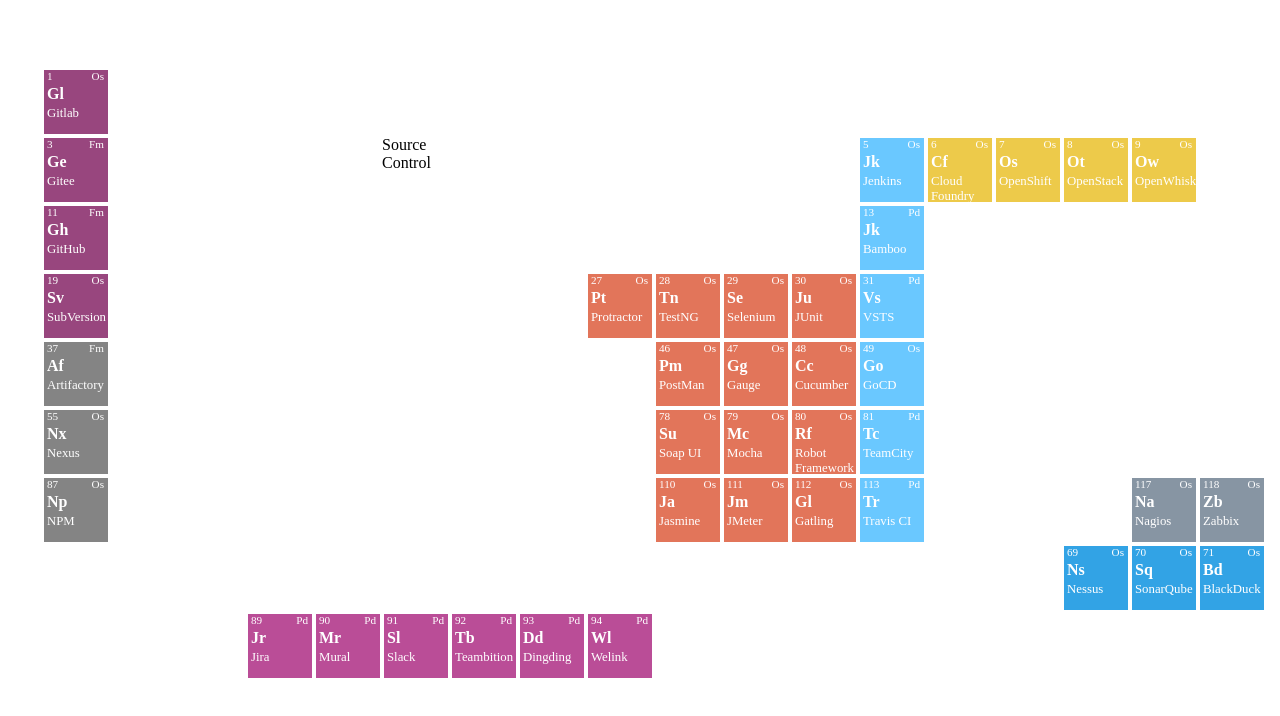
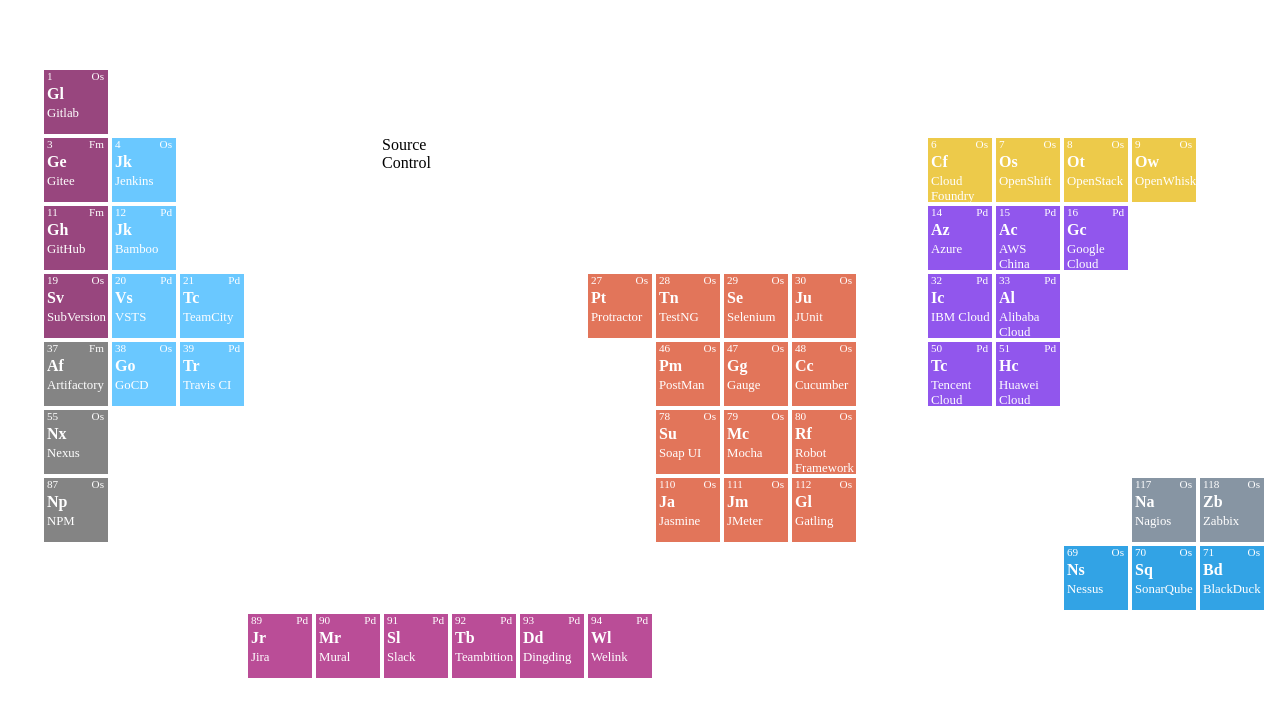
Before and after one commit to phodal/ledge, an Angular app: page /home in a window 1280 px wide. Shown: the top 716 px of the page. Built offline with nearby package versions, Linux system fonts and the light colour scheme.

Commit message:
feat: add more content

```diff
--- a/src/app/_variables.scss
+++ b/src/app/_variables.scss
@@ -38,7 +38,8 @@
 .releaseOrchestration  { background:#06803c; } /* RELEASE ORCHESTRATION */
 .security { background:#008ddf; } /* SECURITY */
 .testing { background:#dc5332; } /* TESTING */
-.cloud  { background:#e9bd1e; } /* CLOUD */
+.openCloud  { background:#e9bd1e; } /* CLOUD */
+.publicCloud  { background: #762ce9; } /* CLOUD */
 .collaboration  { background:#aa217e; } /* COLLAB */
 .config  { background:#005d92; } /* CONFIG */
 .apiops  { background:#bc580a; } /* AI OPS */
--- a/src/assets/periodic-table.json
+++ b/src/assets/periodic-table.json
@@ -52,42 +52,42 @@
   {
     "name": "Jenkins",
     "category": "ci",
-    "number": 5,
+    "number": 4,
     "pay": "Os",
     "symbol": "Jk"
   },
   {
     "name": "Bamboo",
     "category": "ci",
-    "number": 13,
+    "number": 12,
     "pay": "Pd",
     "symbol": "Jk"
   },
   {
     "name": "VSTS",
     "category": "ci",
-    "number": 31,
+    "number": 20,
     "pay": "Pd",
     "symbol": "Vs"
   },
   {
     "name": "GoCD",
     "category": "ci",
-    "number": 49,
+    "number": 38,
     "pay": "Os",
     "symbol": "Go"
   },
   {
     "name": "TeamCity",
     "category": "ci",
-    "number": 81,
+    "number": 21,
     "pay": "Pd",
     "symbol": "Tc"
   },
   {
     "name": "Travis CI",
     "category": "ci",
-    "number": 113,
+    "number": 39,
     "pay": "Pd",
     "symbol": "Tr"
   },
@@ -224,31 +224,81 @@
 
   {
     "name": "Cloud Foundry",
-    "category": "cloud",
+    "category": "openCloud",
     "number": 6,
     "pay": "Os",
     "symbol": "Cf"
   },
   {
     "name": "OpenShift",
-    "category": "cloud",
+    "category": "openCloud",
     "number": 7,
     "pay": "Os",
     "symbol": "Os"
   },
   {
     "name": "OpenStack",
-    "category": "cloud",
+    "category": "openCloud",
     "number": 8,
     "pay": "Os",
     "symbol": "Ot"
   },
   {
     "name": "OpenWhisk",
-    "category": "cloud",
+    "category": "openCloud",
     "number": 9,
     "pay": "Os",
     "symbol": "Ow"
+  },
+
+  {
+    "name": "Azure",
+    "category": "publicCloud",
+    "number": 14,
+    "pay": "Pd",
+    "symbol": "Az"
+  },
+  {
+    "name": "AWS China",
+    "category": "publicCloud",
+    "number": 15,
+    "pay": "Pd",
+    "symbol": "Ac"
+  },
+  {
+    "name": "Google Cloud",
+    "category": "publicCloud",
+    "number": 16,
+    "pay": "Pd",
+    "symbol": "Gc"
+  },
+  {
+    "name": "IBM Cloud",
+    "category": "publicCloud",
+    "number": 32,
+    "pay": "Pd",
+    "symbol": "Ic"
+  },
+  {
+    "name": "Alibaba Cloud",
+    "category": "publicCloud",
+    "number": 33,
+    "pay": "Pd",
+    "symbol": "Al"
+  },
+  {
+    "name": "Tencent Cloud",
+    "category": "publicCloud",
+    "number": 50,
+    "pay": "Pd",
+    "symbol": "Tc"
+  },
+  {
+    "name": "Huawei Cloud",
+    "category": "publicCloud",
+    "number": 51,
+    "pay": "Pd",
+    "symbol": "Hc"
   },
 
 
```
